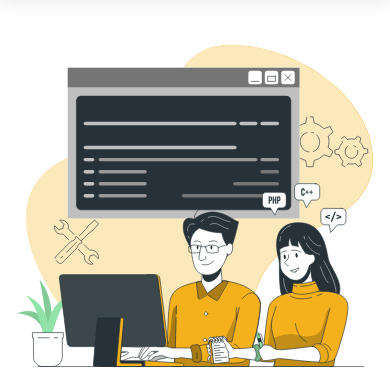
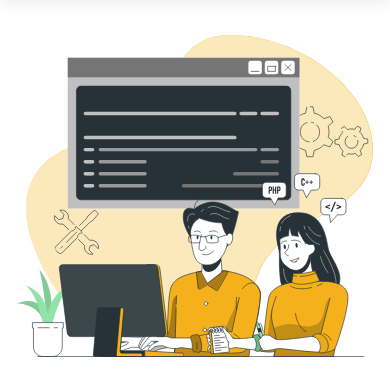
Before and after one commit to RafoBunyatyan/Responsive_Bootstrap5, a website: page index.html in a window 390 px wide. Shown: the part 83-455 px from the top of the page. Drawn offline with nearby package versions, Linux system fonts and the light colour scheme.

Commit message:
last commit, responsive html & css project

```diff
--- a/style.css
+++ b/style.css
@@ -425,7 +425,7 @@
 	.header-main,
 	.features,
 	.section-about {
-		padding: 50px 0 !important;
+		padding: 40px 0 !important;
 	}
 
 	.container-flex {
```
Also changed, not shown: index.html (+0 -1 lines).
